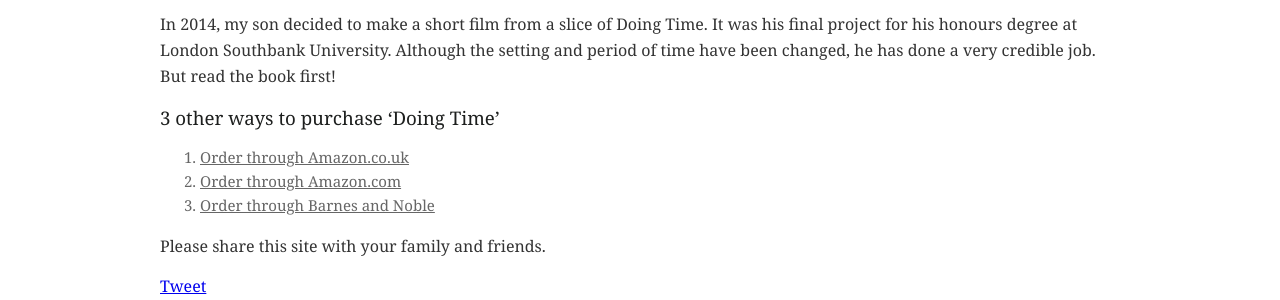
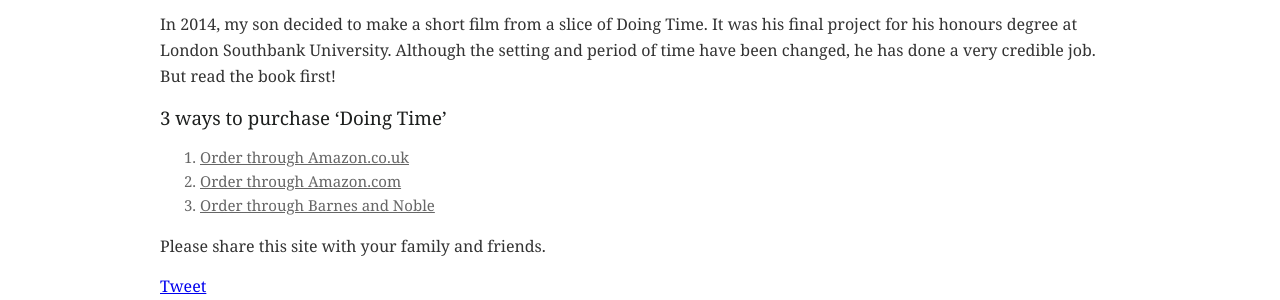
Before and after one commit to jacknlawson/jacknlawson.github.io, a Jekyll site: the page built from doingtime.md, in a window 1280 px wide. Shown: the part 1274-1574 px from the top of the page. Built offline with Jekyll 4.4.1, drawn with Linux system fonts in a browser that asks for light colours; comment, search, counter and statistics services are not loaded.

Commit message:
Doing Time title change

```diff
--- a/doingtime.md
+++ b/doingtime.md
@@ -24,7 +24,7 @@ Doing Time is the compelling, true-to-life story of a young woman, Annabel Lee,
 
 In 2014, my son decided to make a short film from a slice of Doing Time. It was his final project for his honours degree at London Southbank University. Although the setting and period of time have been changed, he has done a very credible job. But read the book first!
 
-### 3 other ways to purchase 'Doing Time'
+### 3 ways to purchase 'Doing Time'
 
 1. [Order through Amazon.co.uk](http://www.amazon.co.uk/Doing-Time-Jack-N-Lawson/dp/1452039542/ref=sr_1_11?ie=UTF8&qid=1310581403&sr=8-11)
 2. [Order through Amazon.com](http://www.amazon.com/Doing-Time-Jack-N-Lawson/dp/1452039542/ref=sr_1_1?ie=UTF8&qid=1291658929&sr=8-1)
```
